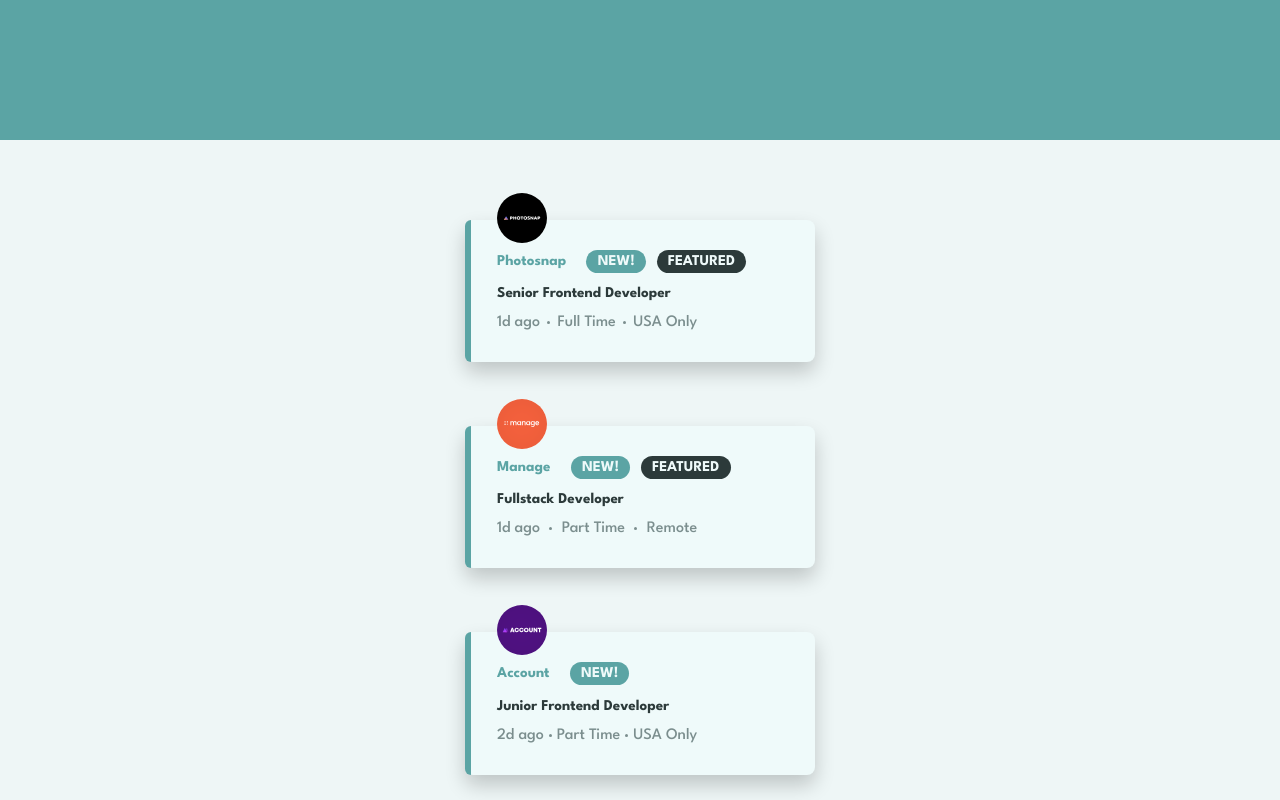
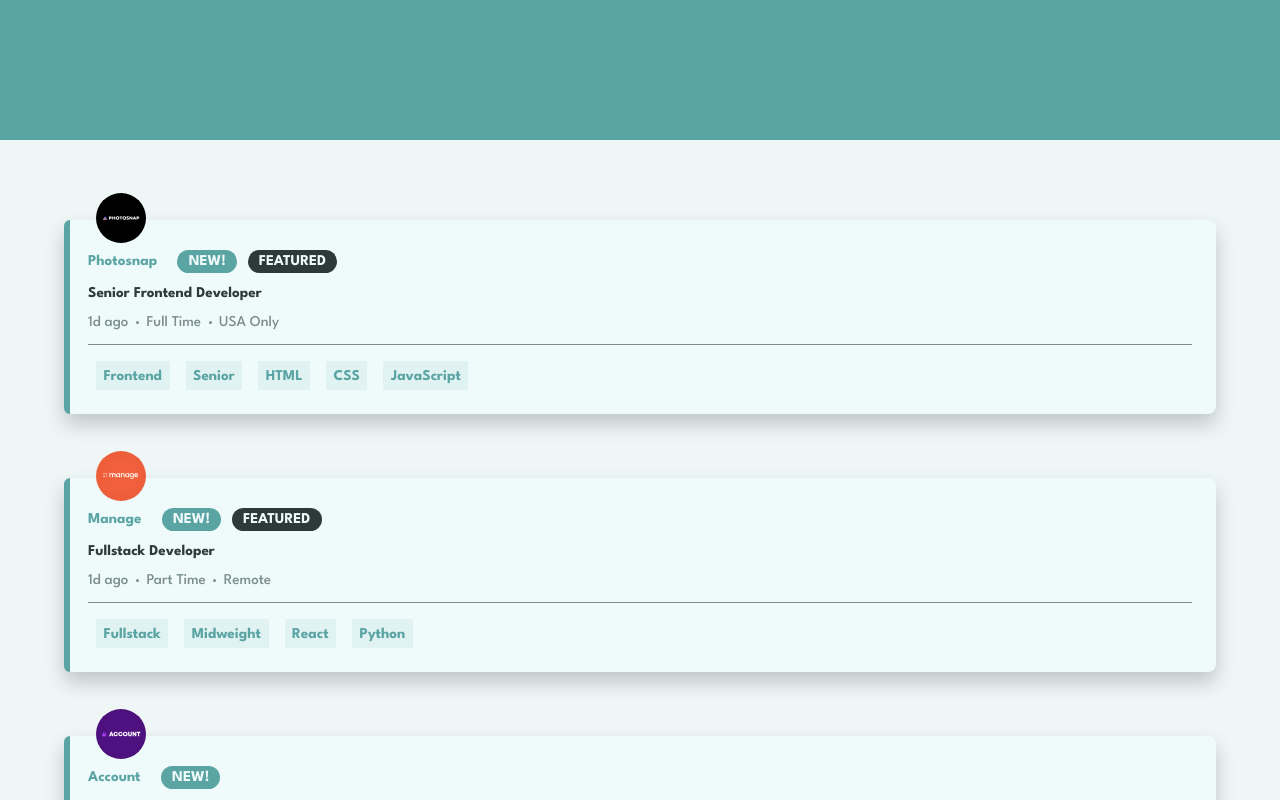
Before and after one commit to lukaasz555/job-list, a Next.js app: page / in a window 1280 px wide. Shown: the top 800 px of the page. Built offline with nearby package versions, Linux system fonts and the light colour scheme.

Commit message:
single offer view

```diff
--- a/components/Offer/Offer.tsx
+++ b/components/Offer/Offer.tsx
@@ -6,15 +6,18 @@ import Featured from '../atoms/Featured/Featured';
 import {theme} from '../../assets/theme';
 import Logo from "../atoms/Logo/Logo";
 import Details from "../atoms/Details/Details";
+import Tech from "../atoms/Tech/Tech";
 
 const StyledWrapper = styled.div`
     background-color: ${({theme}) => theme.colors.lightCyanBg};
-    min-width: 350px;
+    //min-width: 350px;
     border-radius: 8px;
     position: relative;
     margin: 2em 0 2em;
     box-shadow: 0 10px 20px rgba(0, 0, 0, .2);
-    padding: 1em 2em;
+    padding: 1em 1.5em;
+    // trying width;
+    width: 90%;
 
 
     h1 {
@@ -57,10 +60,17 @@ const TopWrapper = styled.div`
     }
 `
 const DetailsWrapper = styled.div`
+
     h1 {
         color: ${({theme}) => theme.colors.veryDarkCyan};
         margin-bottom: 1em;
     }
+`
+
+const TechWrapper = styled.div`
+    display: flex;
+    flex-wrap: wrap;
+    margin-top: .5em;
 `
 
 export interface OfferProps {
@@ -88,7 +98,11 @@ const Offer: React.FC<OfferProps> = ({
     featured,
     location,
     contract,
-    postedAt
+    postedAt,
+    role,
+    level,
+    tools,
+    languages
 }) => {
 
     const [newOffer, setNew] = useState(false);
@@ -114,6 +128,10 @@ const Offer: React.FC<OfferProps> = ({
             <Details postedAt={postedAt} contract={contract} location={location} />
         </DetailsWrapper>
 
+        <TechWrapper>
+            <Tech role={role} level={level} tools={tools} languages={languages} />
+        </TechWrapper>
+
 
         </StyledWrapper>
     )
--- a/components/atoms/Details/Details.tsx
+++ b/components/atoms/Details/Details.tsx
@@ -10,12 +10,15 @@ export interface DetailsProps {
 const StyledWrapper = styled.div`
     display: flex;
     flex-wrap: nowrap;
-    justify-content: space-between;
+    justify-content: flex-start;
     align-items: center;
-    width: 70%;
+    //width: 70%;
     color: ${({theme}) => theme.colors.darkCyan};
-    //border-bottom: 1px solid;
+    border-bottom: 1px solid;
     padding-bottom: 1em;
+    // trying width:
+    width: 100%;
+    font-size: 15px;
 
     p {
         font-family: 'League Spartan', sans-serif;
@@ -26,7 +29,8 @@ const StyledWrapper = styled.div`
         height: 3px;
         width: 3px;
         border-radius: 50px;
-        background-color: ${({theme}) => theme.colors.darkCyan};;
+        background-color: ${({theme}) => theme.colors.darkCyan};
+        margin: 0 .5em;
     }
 
     `
--- /dev/null
+++ b/components/atoms/Tech/Tech.tsx
@@ -0,0 +1,40 @@
+import React from "react";
+import styled from "styled-components";
+
+const StyledItem = styled.div`
+    background-color: ${({theme}) => theme.colors.lightCyanBG};
+    margin: .5em;
+    background-color: rgba(91, 164, 164, .1);
+
+    p {
+        color: ${({theme}) => theme.colors.primary};
+        font-weight: 700;
+        font-size: 15px;
+        padding: .5em;
+    }
+`
+
+export interface TechProps {
+    role: string,
+    level: string,
+    tools?: string[],
+    languages?: string[]
+}
+
+const Tech: React.FC<TechProps> = ({
+    role, level, tools, languages
+}) => {
+    const techs = [role, level].concat(tools, languages)
+
+    return (
+        <>
+        {techs.map((tech) => (
+            <StyledItem key={tech}>
+                <p>{tech}</p>
+            </StyledItem>
+        ))}
+        </>
+)
+}
+
+export default Tech;
```
Also changed, not shown: components/Main/Main.tsx (+0 -17 lines).
